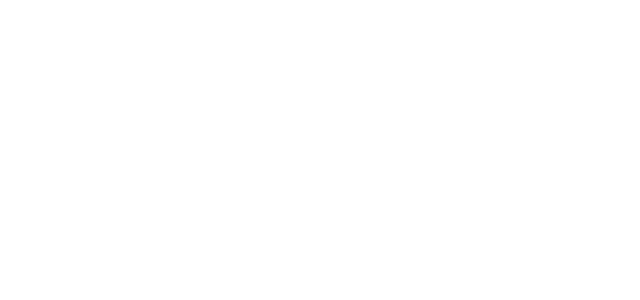
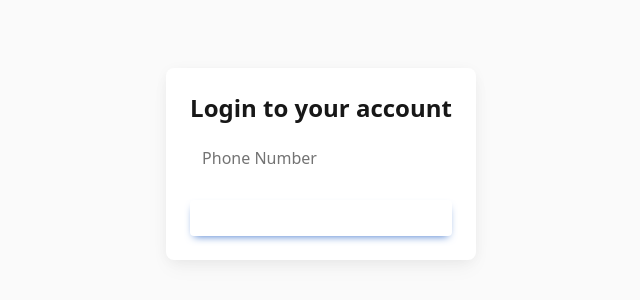
Before and after one commit to phanuell-365/front-ai, a Vue app: page /login in a window 1280 px wide. Before the commit this address had no page. Shown: the part 236-536 px from the top of the page, without its empty margins (319-959 px from the left). Built offline with nearby package versions, Linux system fonts and the light colour scheme; what tw-elements would draw is missing.

Commit message:
Added the login page. And tested the few components that are provided by the Tailwind Elements framework. I also set the page to use light theme.

```diff
--- a/index.html
+++ b/index.html
@@ -1,10 +1,12 @@
 <!doctype html>
-<html lang="en">
+<html lang="en" class="light">
   <head>
     <meta charset="UTF-8" />
     <link rel="icon" type="image/svg+xml" href="/vite.svg" />
     <meta name="viewport" content="width=device-width, initial-scale=1.0" />
-    <title>Vite + Vue + TS</title>
+    <title>
+        Front AI
+    </title>
   </head>
   <body>
     <div id="app"></div>
--- a/src/main.ts
+++ b/src/main.ts
@@ -4,4 +4,12 @@ import './style.css'
 import App from './App.vue'
 import router from './router'
 
+import {
+    Ripple,
+    Input,
+    initTE,
+} from "tw-elements";
+
+initTE({Ripple, Input});
+
 createApp(App).use(router).use(createPinia()).mount('#app')
--- a/src/router/index.ts
+++ b/src/router/index.ts
@@ -1,12 +1,15 @@
 import {createRouter, createWebHistory} from "vue-router";
-
-import Home from "../views/Home.vue";
 
 const routes = [
     {
         path: "/",
         name: "Home",
-        component: () => import("../views/Home.vue"),
+        component: () => import("@/views/Home.vue"),
+    },
+    {
+        path: "/login",
+        name: "Login",
+        component: () => import("@/views/LoginPage.vue"),
     }
 ];
 
--- /dev/null
+++ b/src/stores/home/index.ts
@@ -0,0 +1,20 @@
+import {defineStore} from "pinia";
+
+export const useHomeStore = defineStore({
+    id: 'home',
+    state: () => ({
+        count: 0
+    }),
+    getters: {
+        doubleCount: (state) => state.count * 2,
+    },
+    actions: {
+        increment() {
+            this.count++
+        },
+        sayHello() {
+            // say hello for every count
+            console.log('This is a hello from the store!');
+        }
+    }
+});
--- a/src/views/Home.vue
+++ b/src/views/Home.vue
@@ -1,11 +1,28 @@
 <script setup lang="ts">
+import {useHomeStore} from "@/stores/home";
+
+const homeStore = useHomeStore();
 
 </script>
 
 <template>
-  <h1>
+  <h1 class="bg-red-50 text-3xl">
     Here we'll say hello to the user
   </h1>
+
+  <p>
+    {{ homeStore.sayHello() }}
+  </p>
+
+  <p>
+    {{ homeStore.count }}
+  </p>
+
+  <p>
+    <button @click="homeStore.increment()">
+      Increment
+    </button>
+  </p>
 </template>
 
 <style scoped>
--- /dev/null
+++ b/src/views/LoginPage.vue
@@ -0,0 +1,46 @@
+<script setup lang="ts">
+// Initialization for ES Users
+
+</script>
+
+<template>
+  <div class="h-screen flex items-center justify-center bg-neutral-50 dark:bg-neutral-900">
+
+    <div
+        class="block max-w-sm rounded-lg bg-white p-6 shadow-[0_2px_15px_-3px_rgba(0,0,0,0.07),0_10px_20px_-2px_rgba(0,0,0,0.04)] dark:bg-neutral-700 space-y-2">
+
+      <h1 class="text-2xl font-semibold text-neutral-900 dark:text-neutral-100 mb-4">
+        Login to your account
+      </h1>
+
+      <form>
+        <!-- Phone Number input -->
+        <div class="relative mb-6" data-te-input-wrapper-init>
+          <input
+              type="tel"
+              class="peer block min-h-[auto] w-full rounded border-0 bg-transparent px-3 py-[0.32rem] leading-[1.6] outline-none transition-all duration-200 ease-linear focus:placeholder:opacity-100 data-[te-input-state-active]:placeholder:opacity-100 motion-reduce:transition-none dark:text-neutral-200 dark:placeholder:text-neutral-200 [&:not([data-te-input-placeholder-active])]:placeholder:opacity-0"
+              id="exampleInputPhoneNumber2"
+              placeholder="Phone Number"/>
+          <label
+              for="exampleInputPhoneNumber2"
+              class="pointer-events-none absolute left-3 top-0 mb-0 max-w-[90%] origin-[0_0] truncate pt-[0.37rem] leading-[1.6] text-neutral-500 transition-all duration-200 ease-out peer-focus:-translate-y-[0.9rem] peer-focus:scale-[0.8] peer-focus:text-primary peer-data-[te-input-state-active]:-translate-y-[0.9rem] peer-data-[te-input-state-active]:scale-[0.8] motion-reduce:transition-none dark:text-neutral-200 dark:peer-focus:text-primary"
+          >Phone Number</label
+          >
+        </div>
+
+           <!--Sign in button-->
+        <button
+            type="submit"
+            class="dark:active:shadow-[0_8px_9px_-4px_rgba(59,113,202,0.2),0_4px_18px_0_rgba(59,113,202,0.1)]] inline-block w-full rounded bg-primary px-6 pb-2 pt-2.5 text-xs font-medium uppercase leading-normal text-white shadow-[0_4px_9px_-4px_#3b71ca] transition duration-150 ease-in-out hover:bg-primary-600 hover:shadow-[0_8px_9px_-4px_rgba(59,113,202,0.3),0_4px_18px_0_rgba(59,113,202,0.2)] focus:bg-primary-600 focus:shadow-[0_8px_9px_-4px_rgba(59,113,202,0.3),0_4px_18px_0_rgba(59,113,202,0.2)] focus:outline-none focus:ring-0 active:bg-primary-700 active:shadow-[0_8px_9px_-4px_rgba(59,113,202,0.3),0_4px_18px_0_rgba(59,113,202,0.2)] dark:shadow-[0_4px_9px_-4px_rgba(59,113,202,0.5)] dark:hover:shadow-[0_8px_9px_-4px_rgba(59,113,202,0.2),0_4px_18px_0_rgba(59,113,202,0.1)] dark:focus:shadow-[0_8px_9px_-4px_rgba(59,113,202,0.2),0_4px_18px_0_rgba(59,113,202,0.1)]"
+            data-te-ripple-init
+            data-te-ripple-color="light">
+          Log in
+        </button>
+      </form>
+    </div>
+  </div>
+</template>
+
+<style scoped>
+
+</style>
--- a/tailwind.config.js
+++ b/tailwind.config.js
@@ -9,4 +9,5 @@ export default {
     extend: {},
   },
   plugins: [require("tw-elements/dist/plugin.cjs")],
+  darkMode: 'class'
 }
--- a/vite.config.ts
+++ b/vite.config.ts
@@ -1,7 +1,16 @@
 import { defineConfig } from 'vite'
 import vue from '@vitejs/plugin-vue'
+import {fileURLToPath, URL} from "url";
 
 // https://vitejs.dev/config/
 export default defineConfig({
   plugins: [vue()],
+  resolve:{
+    alias:{
+        '@': fileURLToPath(new URL('./src', import.meta.url))
+    }
+  },
+    server:{
+      host:'0.0.0.0',
+    }
 })
```
